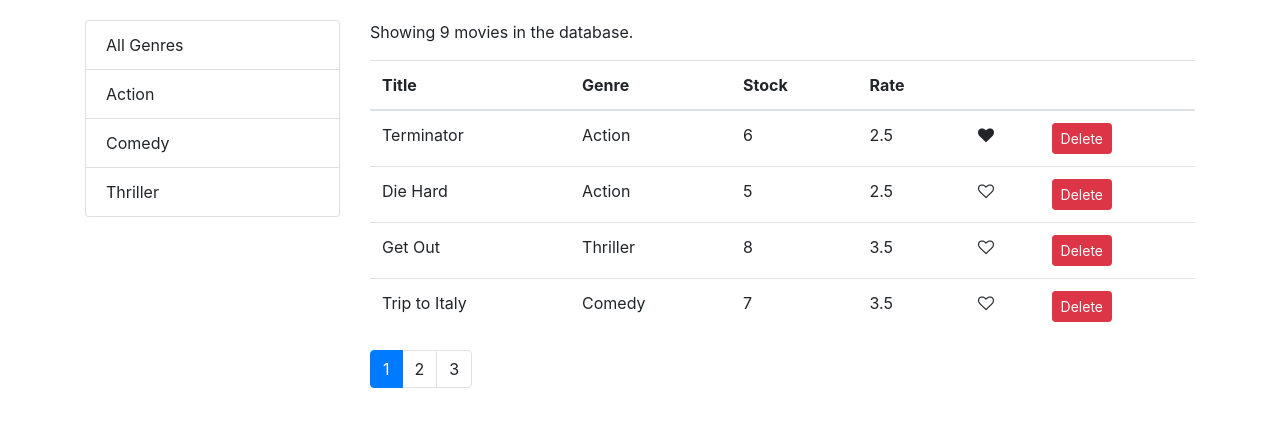
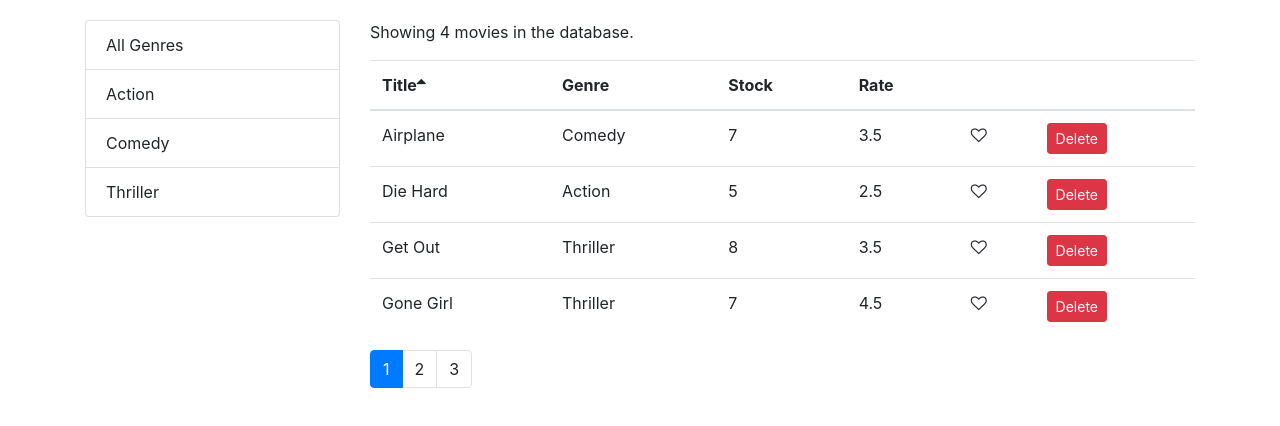
Before and after one commit to pleycothh/Vidly_React_Movie_App, a React (Create React App) app: page / in a window 1280 px wide. Shown: the top 426 px of the page. Built offline with nearby package versions, Linux system fonts and the light colour scheme.

Commit message:
add sorting

```diff
--- a/src/components/common/listGroup.jsx
+++ b/src/components/common/listGroup.jsx
@@ -1,6 +1,6 @@
 import React from 'react'
 //import _ from 'lodash' // underscore
-import PropTypes from 'prop-types'
+//import PropTypes from 'prop-types'
 
 const ListGroup = (props) => {
   const {
@@ -9,7 +9,7 @@
     valueProperty,
     onItemSelect,
     selectedItem,
-    selectAll = 'null',
+    // selectAll = 'null',
   } = props
 
   return (
--- /dev/null
+++ b/src/components/common/table.jsx
@@ -0,0 +1,14 @@
+import React from 'react'
+import TableBody from './tableBody'
+import TableHeader from './tableHeader'
+
+const Table = ({ columns, sortColumn, onSort, data }) => {
+  return (
+    <table className="table">
+      <TableHeader columns={columns} sortColumn={sortColumn} onSort={onSort} />
+      <TableBody columns={columns} data={data} />
+    </table>
+  )
+}
+
+export default Table
--- /dev/null
+++ b/src/components/common/tableBody.jsx
@@ -0,0 +1,35 @@
+import React, { Component } from 'react'
+import _ from 'lodash'
+
+// columns: array
+// sortColumn: object
+// onSort: function
+
+class TableBody extends Component {
+  renderCell = (item, column) => {
+    if (column.content) return column.content(item)
+    return _.get(item, column.path)
+  }
+  createKey = (item, column) => {
+    return item._id + (column.path || column.key)
+  }
+  render() {
+    const { data, columns } = this.props
+    console.log(columns)
+    return (
+      <tbody>
+        {data.map((item) => (
+          <tr key={item._id}>
+            {columns.map((column) => (
+              <td key={this.createKey(item, column)}>
+                {this.renderCell(item, column)}
+              </td>
+            ))}
+          </tr>
+        ))}
+      </tbody>
+    )
+  }
+}
+
+export default TableBody
--- /dev/null
+++ b/src/components/common/tableHeader.jsx
@@ -0,0 +1,45 @@
+import React, { Component } from 'react'
+
+// columns: array
+// sortColumn: object
+// onSort: function
+
+class TableHeader extends Component {
+  raiseSort = (path) => {
+    const sortColumn = { ...this.props.sortColumn }
+    if (sortColumn.path === path)
+      sortColumn.order = sortColumn.order === 'asc' ? 'desc' : 'asc'
+    else {
+      sortColumn.path = path
+      sortColumn.order = 'asc'
+    }
+    this.props.onSort(sortColumn)
+  }
+
+  renderSortIcon = (column) => {
+    const { sortColumn } = this.props
+    if (column.path !== sortColumn.path) return null
+    if (sortColumn.order === 'asc') return <i className="fa fa-sort-asc"></i>
+    return <i className="fa fa-sort-dasc"></i>
+  }
+  render() {
+    return (
+      <thead>
+        <tr>
+          {this.props.columns.map((column) => (
+            <th
+              className="clickable"
+              key={column.path || column.key}
+              onClick={() => this.raiseSort(column.path)}
+            >
+              {column.label}
+              {this.renderSortIcon(column)}
+            </th>
+          ))}
+        </tr>
+      </thead>
+    )
+  }
+}
+
+export default TableHeader
--- a/src/components/movies.jsx
+++ b/src/components/movies.jsx
@@ -1,10 +1,11 @@
 import React, { Component } from 'react'
-import Like from './common/like'
 import Pagination from './common/pagination'
 import { getMovies } from '../services/fakeMovieService'
 import { getGenres } from '../services/fakeGenreService'
 import { paginate } from '../utils/paginate'
 import ListGroup from './common/listGroup'
+import MoviesTable from './moviesTable'
+import _ from 'lodash'
 
 class Movies extends Component {
   state = {
@@ -13,11 +14,12 @@
     currentPage: 1,
     // selectedGenre,
     pageSize: 4,
+    sortColumn: { path: 'title', order: 'asc' },
   }
 
   // proper way to get data from server side
   componentDidMount() {
-    const genres = [{ name: 'All Genres' }, ...getGenres()]
+    const genres = [{ _id: '', name: 'All Genres' }, ...getGenres()]
     // call when instance of component render in the dom
     this.setState({ movies: getMovies(), genres })
   }
@@ -42,25 +44,41 @@
     this.setState({ selectedGenre: genre, currentPage: 1 })
   }
 
-  // render method called when any element at state are changed
-  render() {
-    const { length: count } = this.state.movies
+  handleSort = (sortColumn) => {
+    //  raiseSort(path)
+    this.setState({ sortColumn })
+  }
 
+  getPageData = () => {
     const {
       pageSize,
       currentPage,
+      sortColumn,
       selectedGenre,
       movies: allMovies,
     } = this.state
-    if (count === 0) return <p>There are no movies in the database.</p>
 
     const filtered =
       selectedGenre && selectedGenre._id
         ? allMovies.filter((m) => m.genre._id === selectedGenre._id)
         : allMovies
 
+    const sorted = _.orderBy(filtered, [sortColumn.path], [sortColumn.order])
+
     // get all the the movies with paginate
-    const movies = paginate(filtered, currentPage, pageSize, selectedGenre)
+    const movies = paginate(sorted, currentPage, pageSize, selectedGenre)
+
+    return { totalCount: filtered.length, data: movies }
+  }
+
+  // render method called when any element at state are changed
+  render() {
+    const { length: count } = this.state.movies
+
+    const { pageSize, currentPage, sortColumn } = this.state
+    if (count === 0) return <p>There are no movies in the database.</p>
+
+    const { totalCount, data: movies } = this.getPageData()
 
     return (
       <div className="row">
@@ -72,45 +90,16 @@
           />
         </div>
         <div className="col">
-          <p>Showing {filtered.length} movies in the database.</p>
-          <table className="table">
-            <thead>
-              <tr>
-                <th>Title</th>
-                <th>Genre</th>
-                <th>Stock</th>
-                <th>Rate</th>
-                <th />
-                <th />
-              </tr>
-            </thead>
-            <tbody>
-              {movies.map((movie) => (
-                <tr key={movie._id}>
-                  <td>{movie.title}</td>
-                  <td>{movie.genre.name}</td>
-                  <td>{movie.numberInStock}</td>
-                  <td>{movie.dailyRentalRate}</td>
-                  <td>
-                    <Like
-                      liked={movie.liked}
-                      onClick={() => this.handleLike(movie)}
-                    />
-                  </td>
-                  <td>
-                    <button
-                      onClick={() => this.handleDelete(movie)}
-                      className="btn btn-danger btn-sm"
-                    >
-                      Delete
-                    </button>
-                  </td>
-                </tr>
-              ))}
-            </tbody>
-          </table>
+          <p>Showing {pageSize} movies in the database.</p>
+          <MoviesTable
+            movies={movies}
+            sortColumn={sortColumn}
+            onLike={this.handleLike}
+            onDelete={this.handleDelete}
+            onSort={this.handleSort}
+          />
           <Pagination
-            itemsCount={filtered.length}
+            itemsCount={totalCount}
             currentPage={currentPage}
             pageSize={pageSize}
             onPageChange={this.handlePageChange}
--- /dev/null
+++ b/src/components/moviesTable.jsx
@@ -0,0 +1,46 @@
+import React, { Component } from 'react'
+import Table from './common/table'
+
+import Like from './common/like'
+
+/// promote function to class
+class MoviesTable extends Component {
+  columns = [
+    { path: 'title', label: 'Title' },
+    { path: 'genre.name', label: 'Genre' },
+    { path: 'numberInStock', label: 'Stock' },
+    { path: 'dailyRentalRate', label: 'Rate' },
+    {
+      key: 'like',
+      content: (movie) => (
+        <Like liked={movie.liked} onClick={() => this.props.onLike(movie)} />
+      ),
+    },
+    {
+      key: 'delete',
+      content: (movie) => (
+        <button
+          onClick={() => this.props.onDelete(movie)}
+          className="btn btn-danger btn-sm"
+        >
+          Delete
+        </button>
+      ),
+    },
+  ]
+
+  render() {
+    const { movies, onSort, sortColumn } = this.props
+
+    return (
+      <Table
+        columns={this.columns}
+        data={movies}
+        sortColumn={sortColumn}
+        onSort={onSort}
+      ></Table>
+    )
+  }
+}
+
+export default MoviesTable
--- a/src/index.css
+++ b/src/index.css
@@ -3,3 +3,7 @@
   padding: 20px 0 0 0;
   font-family: sans-serif;
 }
+
+.clickable {
+  cursor: pointer;
+}
```
